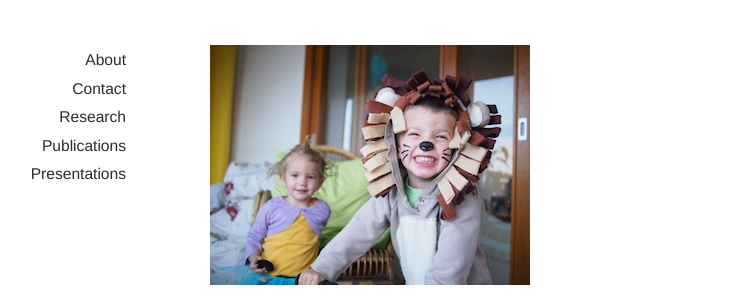
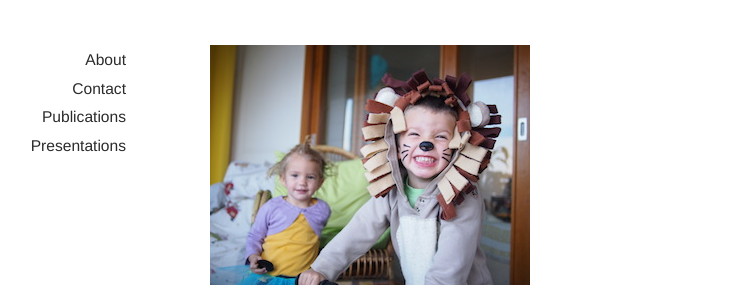
Before and after one commit to rjsewell/rjsewell.github.io, a Jekyll site: the page built from index.html, in a window 1280 px wide. Shown: the part 125-425 px from the top of the page, without its empty margins (180-921 px from the left). Built offline with Jekyll 4.4.1, drawn with Linux system fonts in a browser that asks for light colours; nearby versions of some CDN libraries.

Commit message:
hid projects pages

```diff
--- a/_layouts/default.html
+++ b/_layouts/default.html
@@ -35,7 +35,7 @@
           <!-- <li><a href="/blog">Blog</a></li> -->
           <li><a href="/about">About</a></li>
           <li><a href="/contact">Contact</a></li>
-          <li><a href="/projects">Research</a></li>
+          <!-- <li><a href="/projects">Research</a></li> -->
           <li><a href="/publications">Publications</a></li>
           <li><a href="/presentations">Presentations</a></li>
         </ul>
```
Also changed, not shown: 13 other files.
